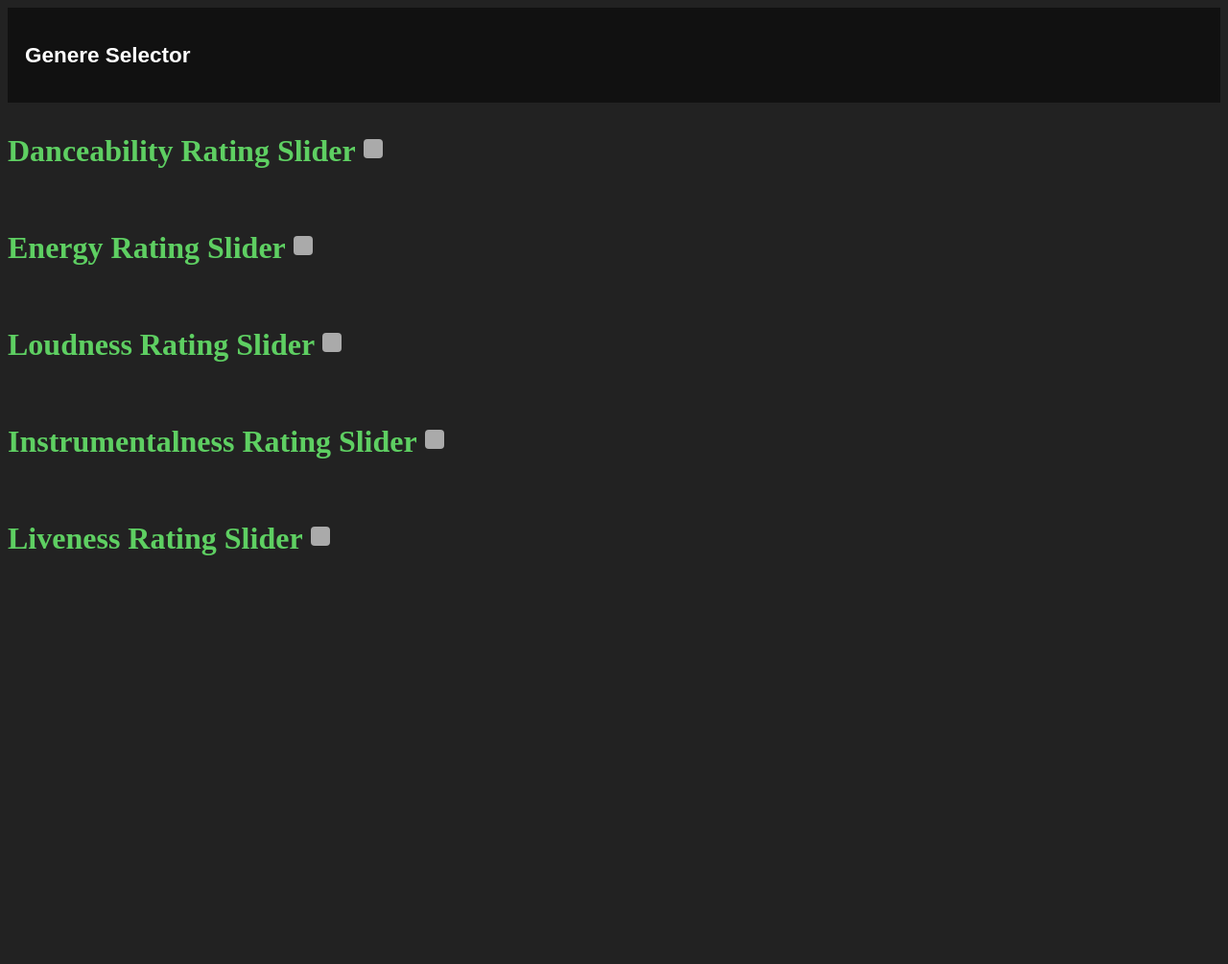
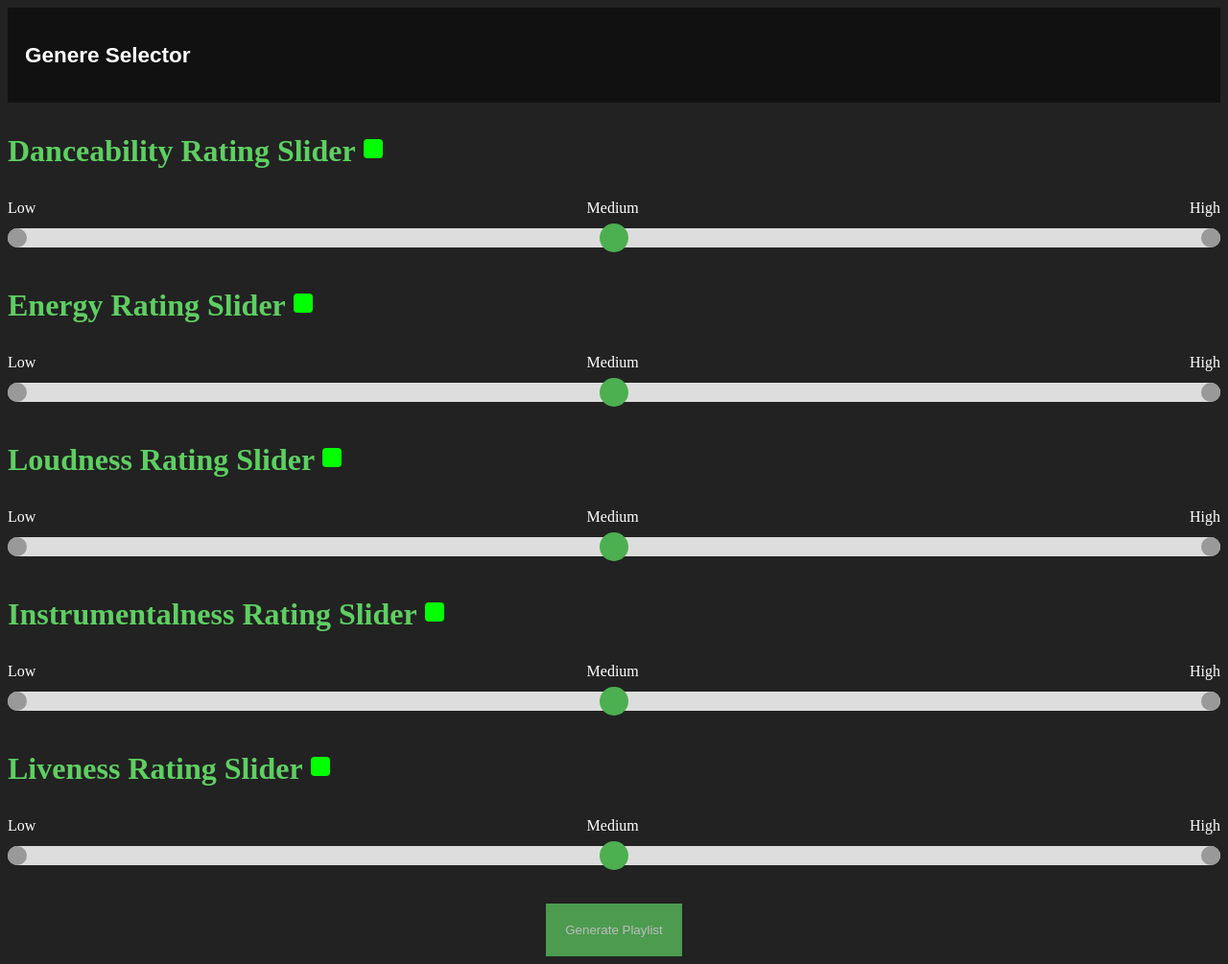
Before and after one commit to victoriab027/Creatify, a Django app: page /base/ in a window 1280 px wide. Shown: the whole page at 96% size. Before the commit the page ends 579 px from the top, so only its background shows below. Run offline with Django 4.2, Linux system fonts and the light colour scheme; some libraries are stand-ins or nearby versions.

Commit message:
added checkbox gray out and button

```diff
--- a/web_dev/creatify/creatify_app/static/creatify_app/main_page.css
+++ b/web_dev/creatify/creatify_app/static/creatify_app/main_page.css
@@ -135,3 +135,16 @@ h3 {
  color: #000; /* set color of adjacent span element */
  font-size: 16px;
 }
+#center-container {
+ display: flex;
+ justify-content: center;
+ align-items: center;
+}
+#generate_bt{
+ border: #000;
+ background-color: #5ecf62;
+ opacity: .7;
+ color:white;
+ padding: 20px;
+ margin-top: 30px;
+}
--- a/web_dev/creatify/creatify_app/static/creatify_app/main_page.js
+++ b/web_dev/creatify/creatify_app/static/creatify_app/main_page.js
@@ -58,8 +58,22 @@ dots.forEach(dot => {
 $('.custom-checkbox').change(function() {
   var sliderId = $(this).attr('id');
   if ($(this).is(':checked')) {
-    $('#slider-' + sliderId).show();
+    $('#slider-' + sliderId).css({
+      'opacity': 1,
+      'pointer-events': 'auto'
+    });
+    $('#slider-' + sliderId).find('*').css({
+      'opacity': 1,
+      'pointer-events': 'auto'
+    });
   } else {
-    $('#slider-' + sliderId).hide();
+    $('#slider-' + sliderId).css({
+      'opacity': 0.5,
+      'pointer-events': 'none'
+    });
+    $('#slider-' + sliderId).find('*').css({
+      'opacity': 0.5,
+      'pointer-events': 'none'
+    });
   }
 });
--- a/web_dev/creatify/creatify_app/templates/creatify_app/main.html
+++ b/web_dev/creatify/creatify_app/templates/creatify_app/main.html
@@ -22,8 +22,8 @@
 </div>
 {% for slider in sliders %}
     <h3>{{slider}} Rating Slider</h3>
-        <input type="checkbox" class="custom-checkbox" id="{{slider}}"> <br>
-        <div class="slider-wrapper" id="slider-{{slider}}" style="display: none;">
+        <input type="checkbox" class="custom-checkbox" id="{{slider}}" checked> <br>
+        <div class="slider-wrapper" id="slider-{{slider}}" >
             <div class="labels">
                 <span class="low">Low</span>
                 <span class="medium">Medium</span>
@@ -38,8 +38,8 @@
         </div>
 {% endfor %}
 
+<div id="center-container"><button id="generate_bt">Generate Playlist</button></div>
+<script src="https://code.jquery.com/jquery-3.6.0.min.js"></script>
+<script src="{% static 'creatify_app/main_page.js' %}"></script>
 
-  <script src="https://code.jquery.com/jquery-3.6.0.min.js"></script>
-  <script src="{% static 'creatify_app/main_page.js' %}"></script>
-
-  {% endblock %}
+{% endblock %}
```
